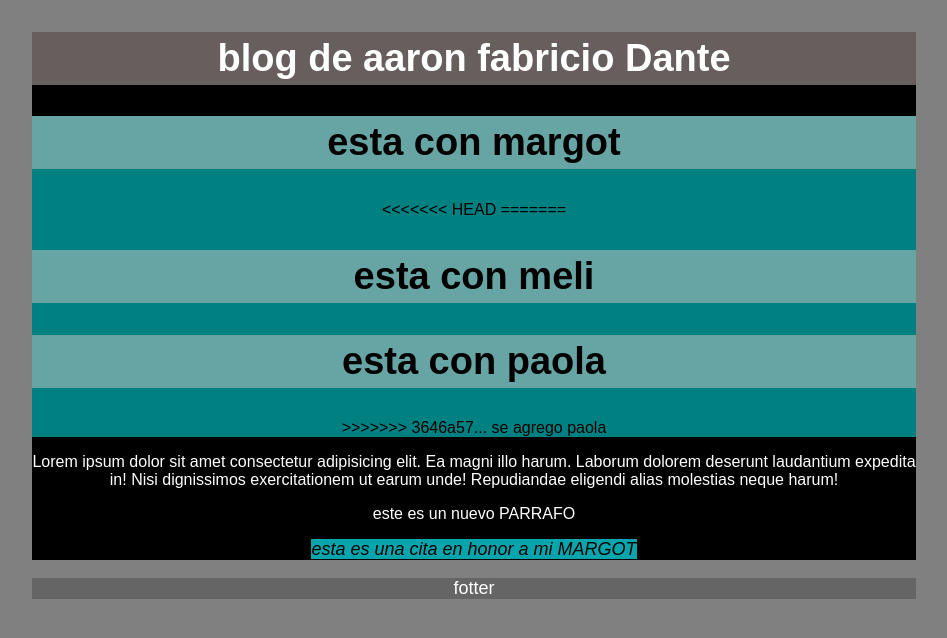
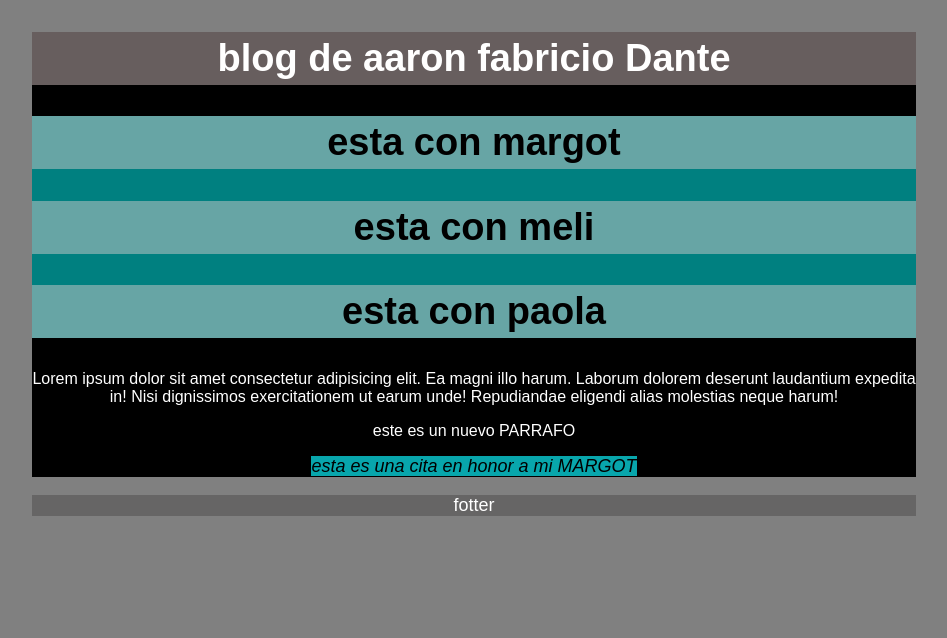
Before and after one commit to aaron-fabricio-sc/practiceGitPlatzi, a plain HTML site: page index.html in a window 1280 px wide. Shown: the whole page, without its empty margins (166-1113 px from the left). Drawn offline with Linux system fonts and the light colour scheme.

```diff
--- a/index.html
+++ b/index.html
@@ -12,12 +12,9 @@
         <h2>blog de aaron fabricio Dante</h2>
         <section class="caja_m">
             <h2>esta con margot</h2>
-<<<<<<< HEAD
-=======
             <h2>esta con meli</h2>
             <h2>esta con paola</h2>
 
->>>>>>> 3646a57... se agrego paola
         </section>
 
         <section class="contenedor">
```
